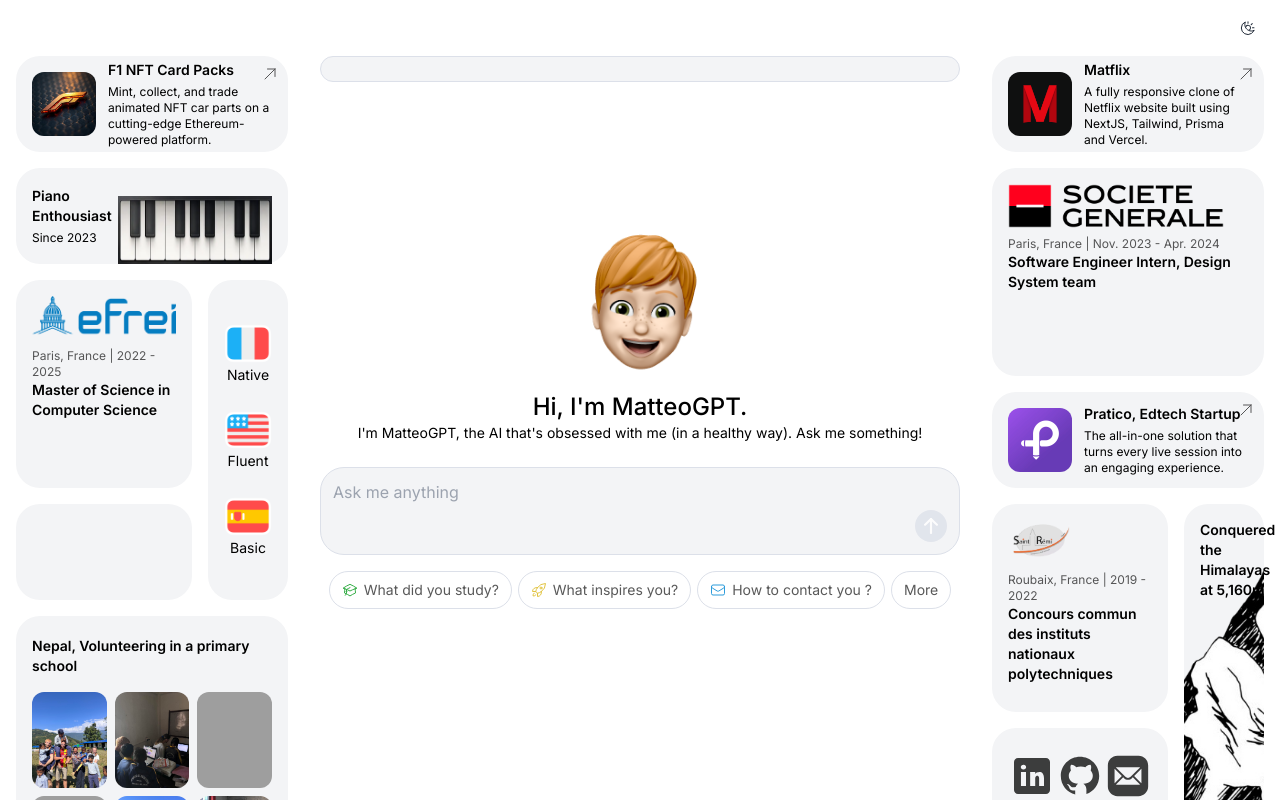
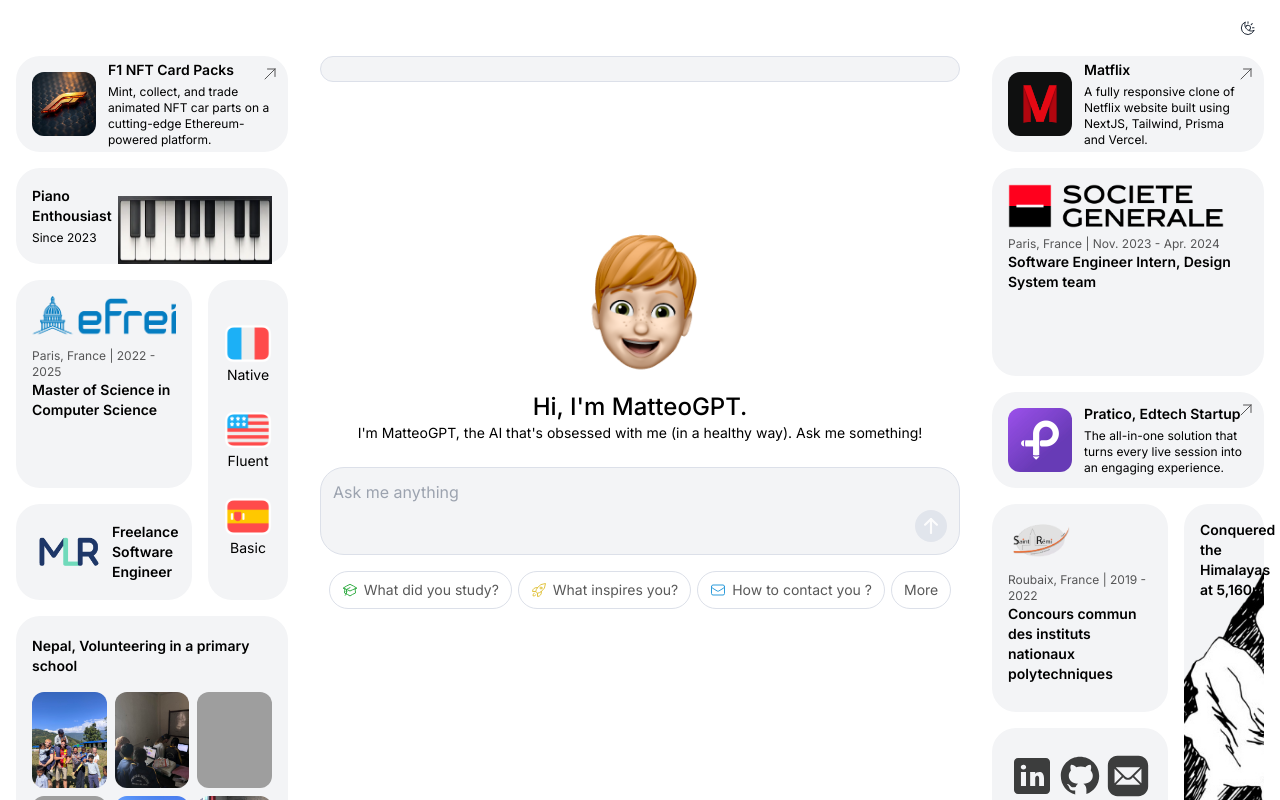
Before and after one commit to lorematteo/gpt-portfolio, a Next.js app: page / in a window 1280 px wide. Built offline with nearby package versions, Linux system fonts and the light colour scheme; grey boxes are pictures that could not be loaded.

Commit message:
evol(cards-gallery): new freelance card

```diff
--- /dev/null
+++ b/src/features/card-gallery/components/cards/freelance.tsx
@@ -0,0 +1,19 @@
+import Image from 'next/image';
+
+import Card from '../card';
+
+const FreelanceCard = () => {
+  return (
+    <Card className="col-span-4 flex flex-row items-center justify-between p-4">
+      <Image src="/images/carreers/lorematteo-logo.png" alt="Lorem Matteo" width={80} height={80} />
+      <div className="flex flex-col py-4">
+        <h5 className="text-sm font-semibold">Freelance Software Engineer</h5>
+        <p className="text-xs max-2xl:hidden">
+          Working with private clients, startup and small companies
+        </p>
+      </div>
+    </Card>
+  );
+};
+
+export default FreelanceCard;
--- a/src/features/card-gallery/index.tsx
+++ b/src/features/card-gallery/index.tsx
@@ -6,6 +6,7 @@
 import Card from './components/card';
 import CarreerCard from './components/cards/carreer';
 import EducationCard from './components/cards/education';
+import FreelanceCard from './components/cards/freelance';
 import GalleryCard from './components/cards/gallery';
 import LanguagesCard from './components/cards/languages';
 import MountainCard from './components/cards/mountain';
@@ -20,7 +21,7 @@
       <PianoCard />
       <div className="col-span-4 flex flex-col gap-4">
         <EducationCard education={EDUCATIONS['efrei-paris']} />
-        <Card />
+        <FreelanceCard />
       </div>
       <LanguagesCard />
       <GalleryCard
```
Also changed, not shown: public/images/carreers/lorematteo-logo.png (added).
